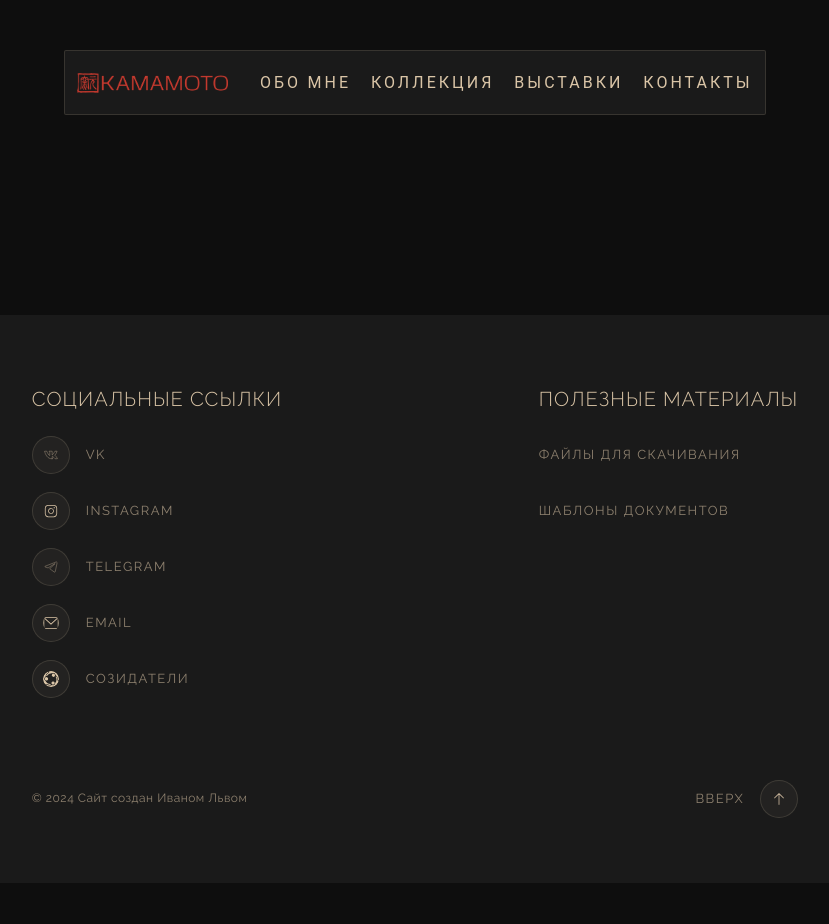
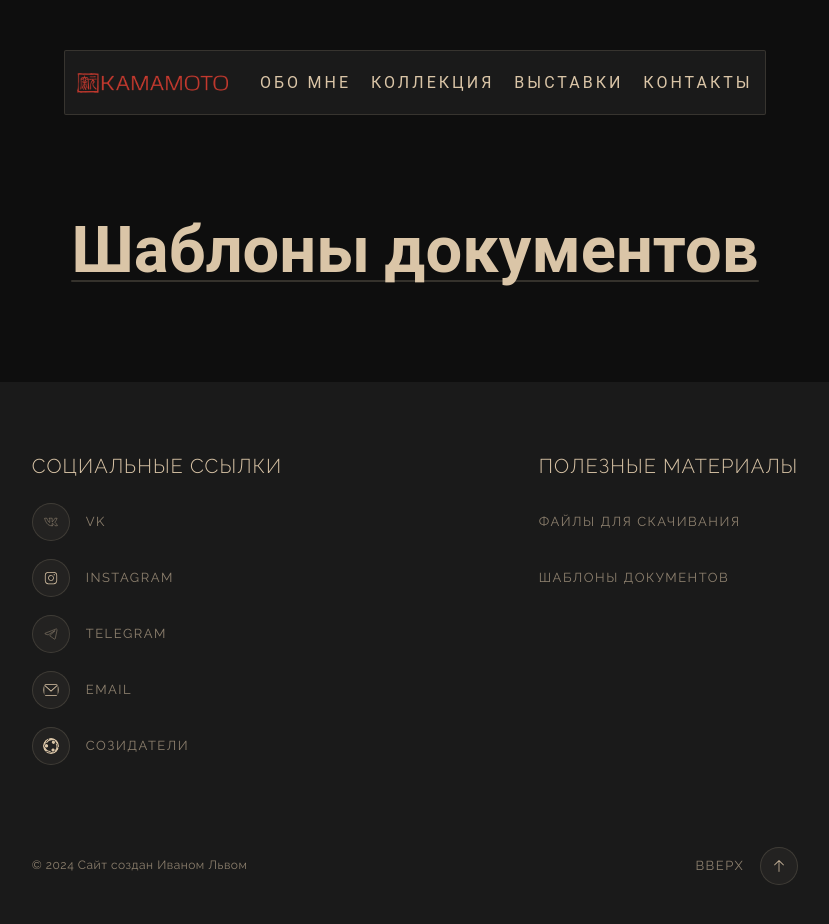
Before and after one commit to ivan-lev/kamamoto, a React (Vite) app: page /downloads in a window 1280 px wide. Shown: the top 924 px of the page, without its empty margins (225-1054 px from the left). Before the commit the page ends 883 px from the top, so only its background shows below. Built offline with nearby package versions, Linux system fonts and the light colour scheme.

Commit message:
feat: add Files, Downloads components and routes for them

```diff
--- /dev/null
+++ b/src/components/Downloads/Downloads.tsx
@@ -0,0 +1,10 @@
+import './Downloads.scss';
+
+export default function Downloads(): JSX.Element {
+  return (
+    <section className="downloads">
+      <h2 className="title title2">Шаблоны документов</h2>
+      <div className="background-muted bordered"></div>
+    </section>
+  );
+}
--- /dev/null
+++ b/src/components/Files/Files.tsx
@@ -0,0 +1,10 @@
+import './Files.scss';
+
+export default function Files(): JSX.Element {
+  return (
+    <section className="files">
+      <h2 className="title title2">Файлы для скачивания</h2>
+      <div className="background-muted bordered"></div>
+    </section>
+  );
+}
--- a/src/components/Footer/Footer.scss
+++ b/src/components/Footer/Footer.scss
@@ -45,6 +45,7 @@
     font-weight: 400;
     letter-spacing: 1.5px;
     text-transform: uppercase;
+    text-decoration: none;
   }
 
   &__icon {
--- a/src/components/Footer/Footer.tsx
+++ b/src/components/Footer/Footer.tsx
@@ -1,4 +1,6 @@
 import './Footer.scss';
+
+import { Link } from 'react-router-dom';
 
 import { socialLinks } from '../../variables/socialLinks';
 
@@ -18,8 +20,14 @@ export default function Footer() {
       </div>
       <div className="footer__column footer__useful">
         <span className="footer__column-element footer__column-title">Полезные материалы</span>
-        <span className="footer__column-element">файлы для скачивания</span>
-        <span className="footer__column-element">шаблоны документов</span>
+        <Link to="/files" className="footer__column-element">
+          Файлы для скачивания
+        </Link>
+        <Link to="/downloads" className="footer__column-element">
+          Шаблоны документов
+        </Link>
+        {/* <span className="footer__column-element">файлы для скачивания</span>
+        <span className="footer__column-element">шаблоны документов</span> */}
       </div>
       <div className="footer__bottom-line">
         <span className="footer__copyright">&copy; 2024 Сайт создан Иваном Львом</span>
--- a/src/components/Main/Main.tsx
+++ b/src/components/Main/Main.tsx
@@ -7,6 +7,8 @@ import About from '../About/About';
 import Collection from '../Collection/Collection';
 import Exhibitions from '../Exhibitions/Exhibitions';
 import Contacts from '../Contacts/Contacts';
+import Files from '../Files/Files';
+import Downloads from '../Downloads/Downloads';
 
 import 'react-image-gallery/styles/scss/image-gallery.scss';
 
@@ -19,6 +21,8 @@ export default function Main() {
         <Route path="/collection" element={<Collection />} />
         <Route path="/exhibitions" element={<Exhibitions />} />
         <Route path="/contacts" element={<Contacts />} />
+        <Route path="/files" element={<Files />} />
+        <Route path="/downloads" element={<Downloads />} />
       </Routes>
     </main>
   );
```
Also changed, not shown: src/components/Downloads/Downloads.scss (added), src/components/Files/Files.scss (added).
